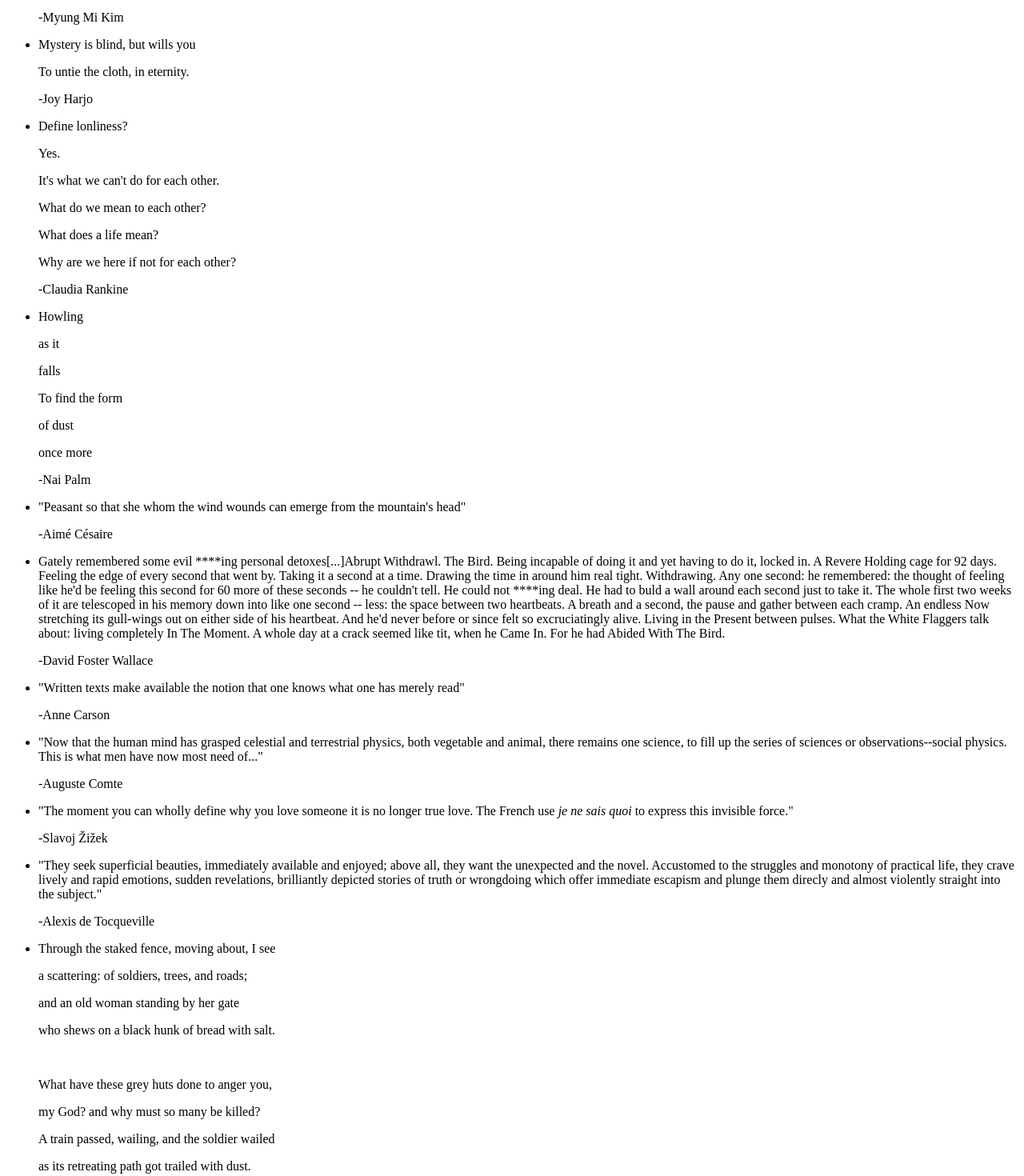
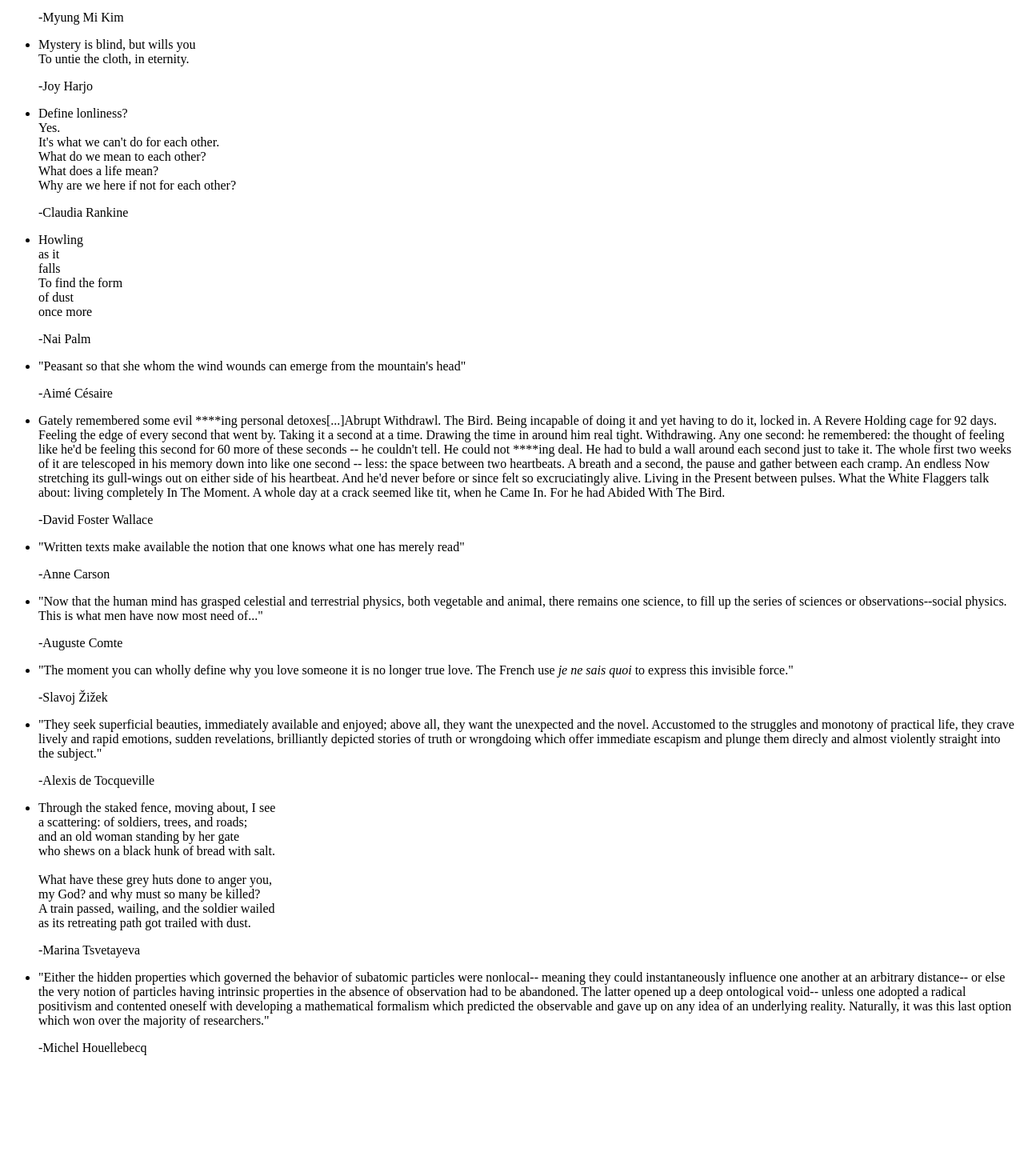
Before and after one commit to gl3nnleblanc/gl3nnleblanc.github.io, a website with bundled scripts: page index.html in a window 1280 px wide. Shown: the part 1040-2510 px from the top of the page at 80% size. After the commit the page ends 2375 px from the top, so only its background shows below. Built offline with nearby package versions, Linux system fonts and the light colour scheme.

Commit message:
Fix quote spacing

```diff
--- a/index.html
+++ b/index.html
@@ -74,24 +74,24 @@
           <p> Numbers in cell division. Spheres of doubt. The paradigm's stitchery of unrelated points. What escapes like so much cotton batting. The building, rather, in flames. Does flight happen in an order.</p>
           <p>-Myung Mi Kim</p>
       <li>
-          <p> Mystery is blind, but wills you </p>
-          <p> To untie the cloth, in eternity. </p>
-          <p>-Joy Harjo</p>
+        <p> Mystery is blind, but wills you <br>
+        To untie the cloth, in eternity. </p>
+        <p>-Joy Harjo</p>
       <li>
-          <p> Define lonliness? </p>
-          <p> Yes. </p>
-          <p> It's what we can't do for each other. </p>
-          <p> What do we mean to each other? </p>
-          <p> What does a life mean? </p>
-          <p> Why are we here if not for each other? </p>
-          <p>-Claudia Rankine</p>
+        <p> Define lonliness? <br>
+           Yes. <br>
+           It's what we can't do for each other. <br>
+           What do we mean to each other? <br>
+           What does a life mean? <br>
+           Why are we here if not for each other? </p>
+        <p>-Claudia Rankine</p>
       <li>
-        <p>Howling</p>
-        <p>as it</p>
-        <p>falls</p>
-        <p>To find the form</p>
-        <p>of dust</p>
-        <p>once more</p>
+        <p>Howling<br>
+        as it<br>
+        falls<br>
+        To find the form<br>
+        of dust<br>
+        once more</p>
         <p>-Nai Palm</p>
       <li>
           <p>
@@ -117,15 +117,15 @@
           "They seek superficial beauties, immediately available and enjoyed; above all, they want the unexpected and the novel. Accustomed to the struggles and monotony of practical life, they crave lively and rapid emotions, sudden revelations, brilliantly depicted stories of truth or wrongdoing which offer immediate escapism and plunge them direcly and almost violently straight into the subject."
           </p><p>-Alexis de Tocqueville</p>
       <li>
-        <p>Through the staked fence, moving about, I see</p>
-        <p>a scattering: of soldiers, trees, and roads;</p>
-        <p>and an old woman standing by her gate</p>
-        <p>who shews on a black hunk of bread with salt.</p>
+        <p>Through the staked fence, moving about, I see<br>
+        a scattering: of soldiers, trees, and roads;<br>
+        and an old woman standing by her gate<br>
+        who shews on a black hunk of bread with salt.<br>
         <br>
-        <p>What have these grey huts done to anger you,</p>
-        <p>my God? and why must so many be killed?</p>
-        <p>A train passed, wailing, and the soldier wailed</p>
-        <p>as its retreating path got trailed with dust.</p>
+        What have these grey huts done to anger you,<br>
+        my God? and why must so many be killed?<br>
+        A train passed, wailing, and the soldier wailed<br>
+        as its retreating path got trailed with dust.</p>
           </p><p>-Marina Tsvetayeva</p>
       <li>
           <p>
```
